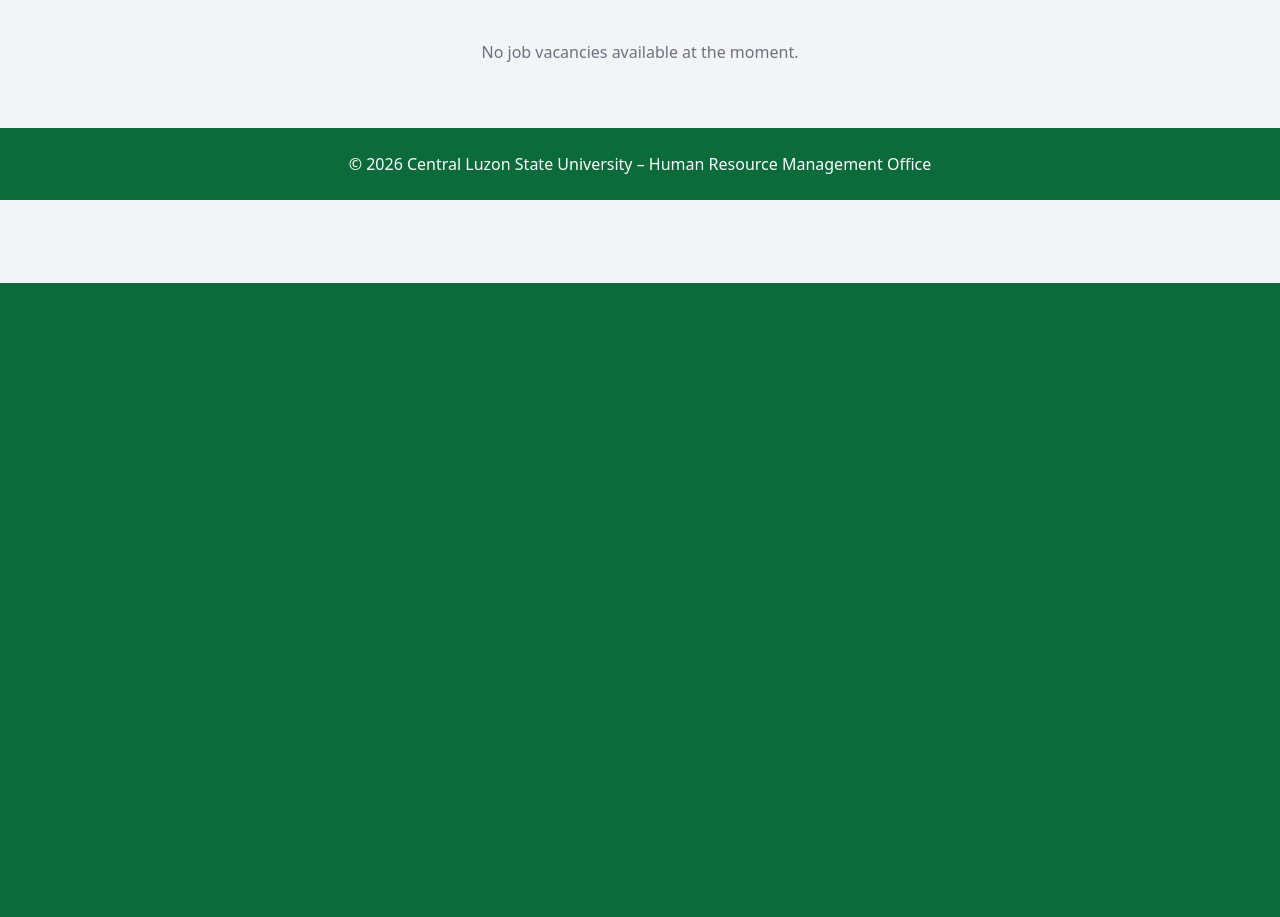
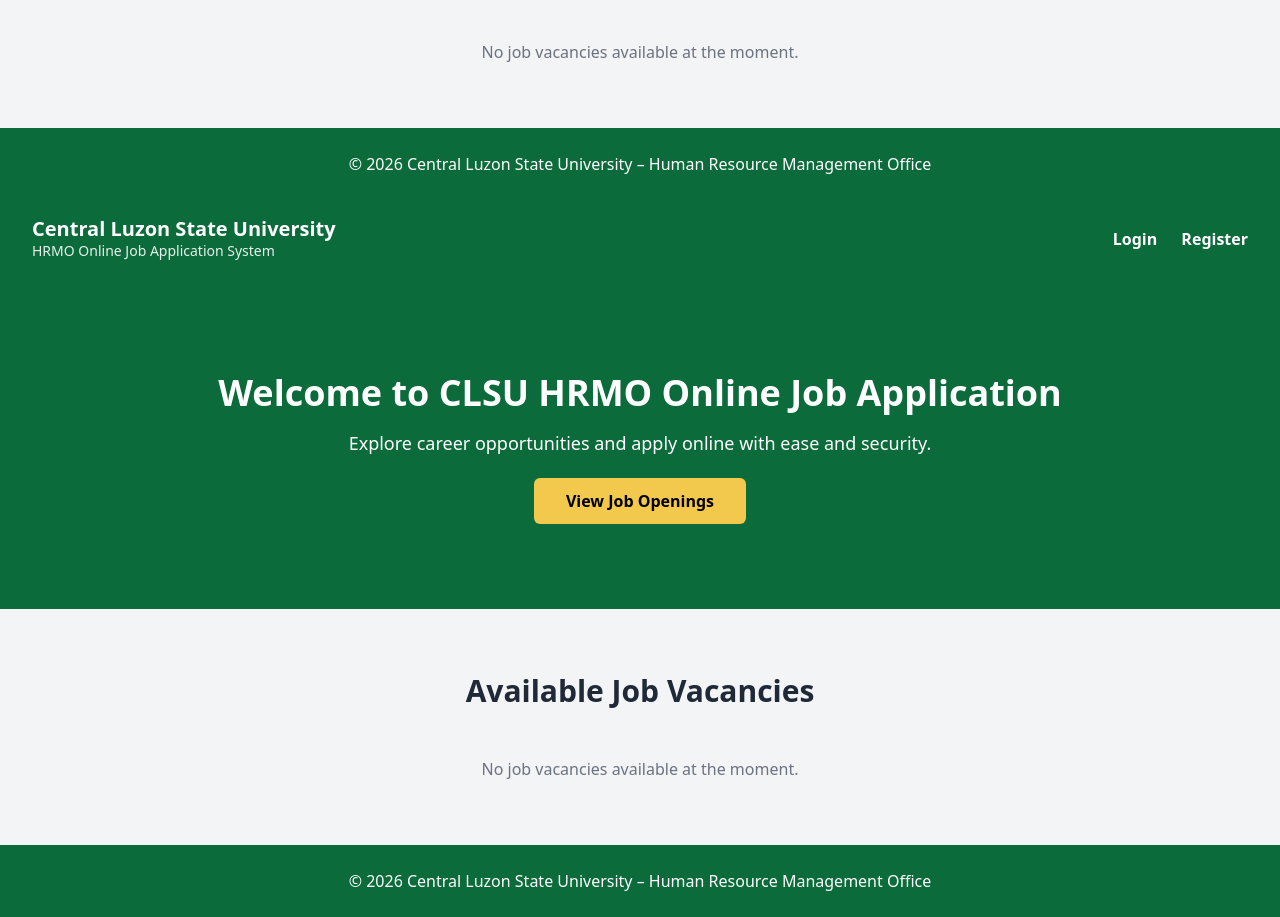
Before and after one commit to chenchensanchez15/CLSU-HRMO, a CodeIgniter 4 app: the page made by app/Views/home.php in a window 1280 px wide. Shown: the part 517-1434 px from the top of the page. Before the commit the page ends 800 px from the top, so only its background shows below. Run offline with PHP 8.4 and a stand-in for CodeIgniter, Linux system fonts and the light colour scheme; the template is opened without the code that fills it, so the values that code supplies are empty; some libraries are stand-ins or nearby versions.

Commit message:
update home.php

```diff
--- a/app/Views/home.php
+++ b/app/Views/home.php
@@ -101,3 +101,112 @@
 
 </body>
 </html>
+
+
+
+
+
+
+<!DOCTYPE html>
+<html lang="en">
+<head>
+    <meta charset="UTF-8">
+    <meta name="viewport" content="width=device-width, initial-scale=1.0">
+    <title>HRMO Online Job Application System | CLSU</title>
+
+    <script src="https://cdn.tailwindcss.com"></script>
+
+    <script>
+        tailwind.config = {
+            theme: {
+                extend: {
+                    colors: {
+                        clsuGreen: '#0B6B3A',
+                        clsuGold: '#F2C94C'
+                    }
+                }
+            }
+        }
+    </script>
+</head>
+<body class="bg-gray-100 text-gray-800">
+
+<header class="bg-clsuGreen text-white px-8 py-4 flex flex-col md:flex-row md:justify-between md:items-center">
+
+    <div class="flex items-center space-x-4">
+        <div>
+            <h1 class="text-xl font-bold leading-tight">
+                Central Luzon State University
+            </h1>
+            <p class="text-sm opacity-90">
+                HRMO Online Job Application System
+            </p>
+        </div>
+    </div>
+
+    <nav class="mt-4 md:mt-0 space-x-5 font-semibold">
+        <a href="<?= base_url('login') ?>" class="hover:underline">Login</a>
+        <a href="<?= base_url('register') ?>" class="hover:underline">Register</a>
+    </nav>
+
+</header>
+
+<section class="bg-clsuGreen text-white text-center py-24 px-6">
+    <h2 class="text-4xl font-bold mb-4">
+        Welcome to CLSU HRMO Online Job Application
+    </h2>
+    <p class="text-lg mb-8 max-w-2xl mx-auto">
+        Explore career opportunities and apply online with ease and security.
+    </p>
+    <a href="#jobs"
+       class="bg-clsuGold text-black px-8 py-3 rounded-md font-bold hover:bg-yellow-400 transition">
+        View Job Openings
+    </a>
+</section>
+
+<section id="jobs" class="max-w-7xl mx-auto py-16 px-6">
+    <h3 class="text-3xl font-bold text-center mb-12">
+        Available Job Vacancies
+    </h3>
+
+    <?php if (!empty($jobs)): ?>
+        <div class="grid grid-cols-1 sm:grid-cols-2 lg:grid-cols-3 gap-8">
+
+            <?php foreach ($jobs as $job): ?>
+                <div class="bg-white p-6 rounded-lg shadow hover:shadow-lg transition flex flex-col">
+                    <h4 class="text-xl font-semibold mb-2">
+                        <?= esc($job['position_title']) ?>
+                    </h4>
+
+                    <p class="text-sm text-gray-600 mb-4 line-clamp-3">
+                        <?= esc($job['description']) ?>
+                    </p>
+
+                    <div class="text-xs text-gray-500 mb-4">
+                        <p><strong>Department:</strong> <?= esc($job['department']) ?></p>
+                        <p><strong>Employment Type:</strong> <?= esc($job['employment_type']) ?></p>
+                    </div>
+
+                    <a href="<?= base_url('jobs/view/' . $job['id']) ?>"
+                       class="mt-auto inline-block text-clsuGreen font-semibold hover:underline">
+                        View Details
+                    </a>
+                </div>
+            <?php endforeach; ?>
+
+        </div>
+    <?php else: ?>
+        <p class="text-center text-gray-500">
+            No job vacancies available at the moment.
+        </p>
+    <?php endif; ?>
+</section>
+
+<footer class="bg-clsuGreen text-white text-center py-6">
+    <p>
+        &copy; <?= date('Y') ?> Central Luzon State University – Human Resource Management Office
+    </p>
+</footer>
+
+</body>
+</html>
```
